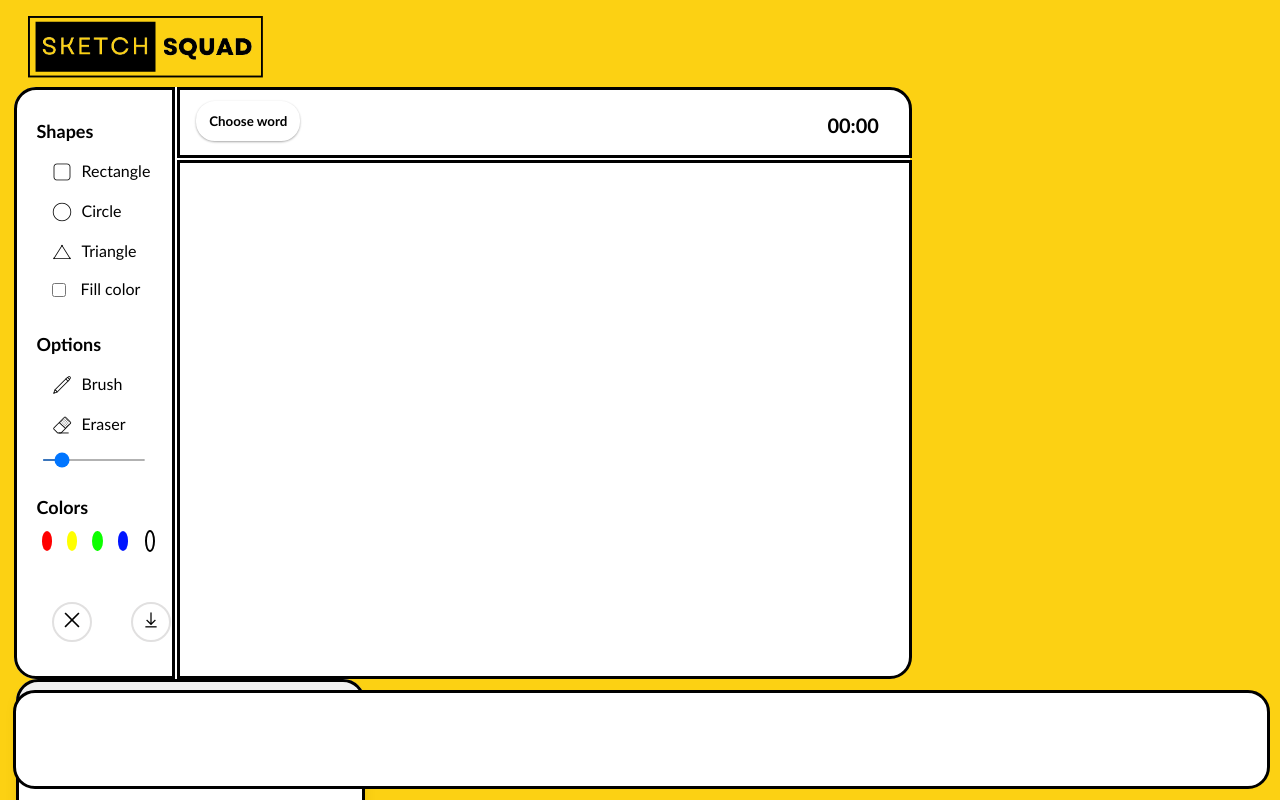
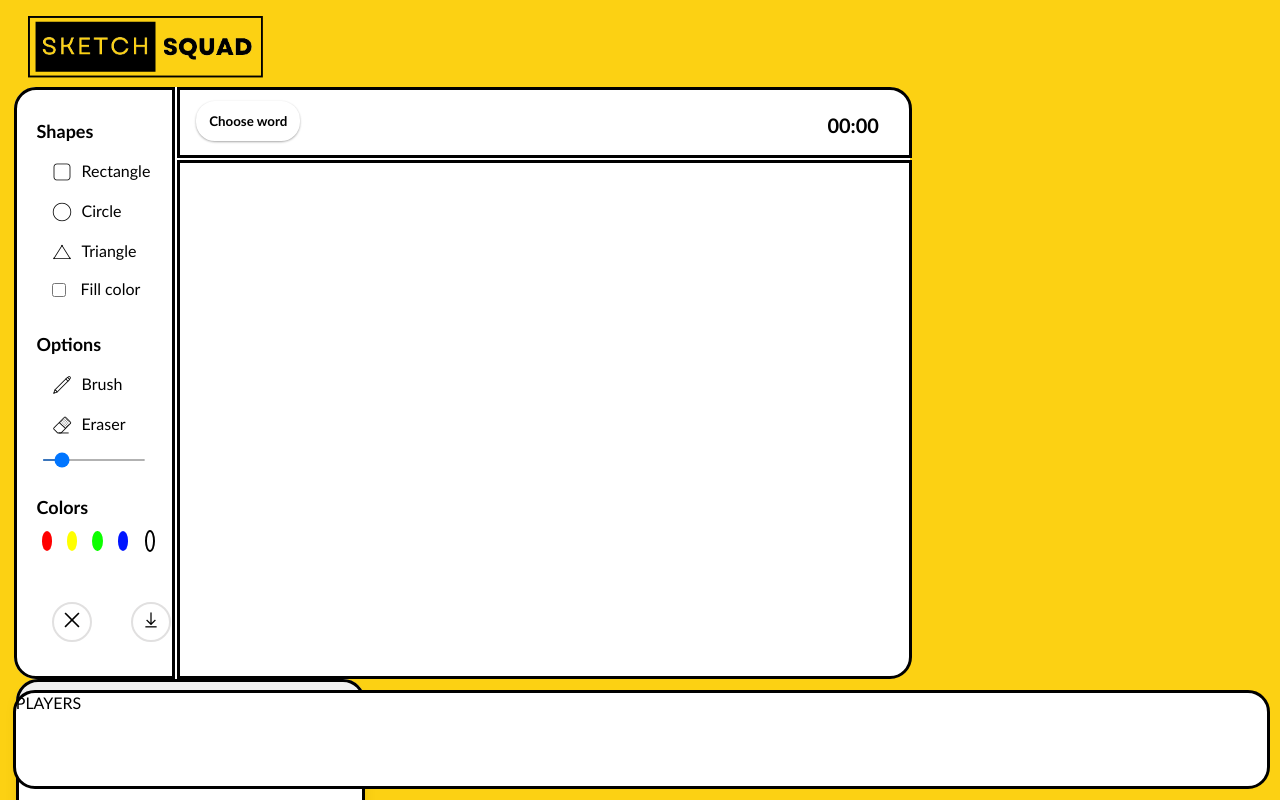
Before and after one commit to ayushh02/SketchSquad, a website: page public/GamingArena.html in a window 1280 px wide. Shown: the top 800 px of the page. Drawn offline with nearby package versions, Linux system fonts and the light colour scheme; no server answers.

Commit message:
Update GamingArena.html

```diff
--- a/public/GamingArena.html
+++ b/public/GamingArena.html
@@ -107,11 +107,15 @@
       </section>
     </div>
     <!--Scores-->
-    <div class="scores">
+     <div class="scores">
+
         <div class="players">
-
+          <div class="header">
+            <p>PLAYERS</p>
+          </div>
         </div>
     </div>
+
 
 
     <script src="https://kit.fontawesome.com/16bbfbc590.js" crossorigin="anonymous"></script>
```
